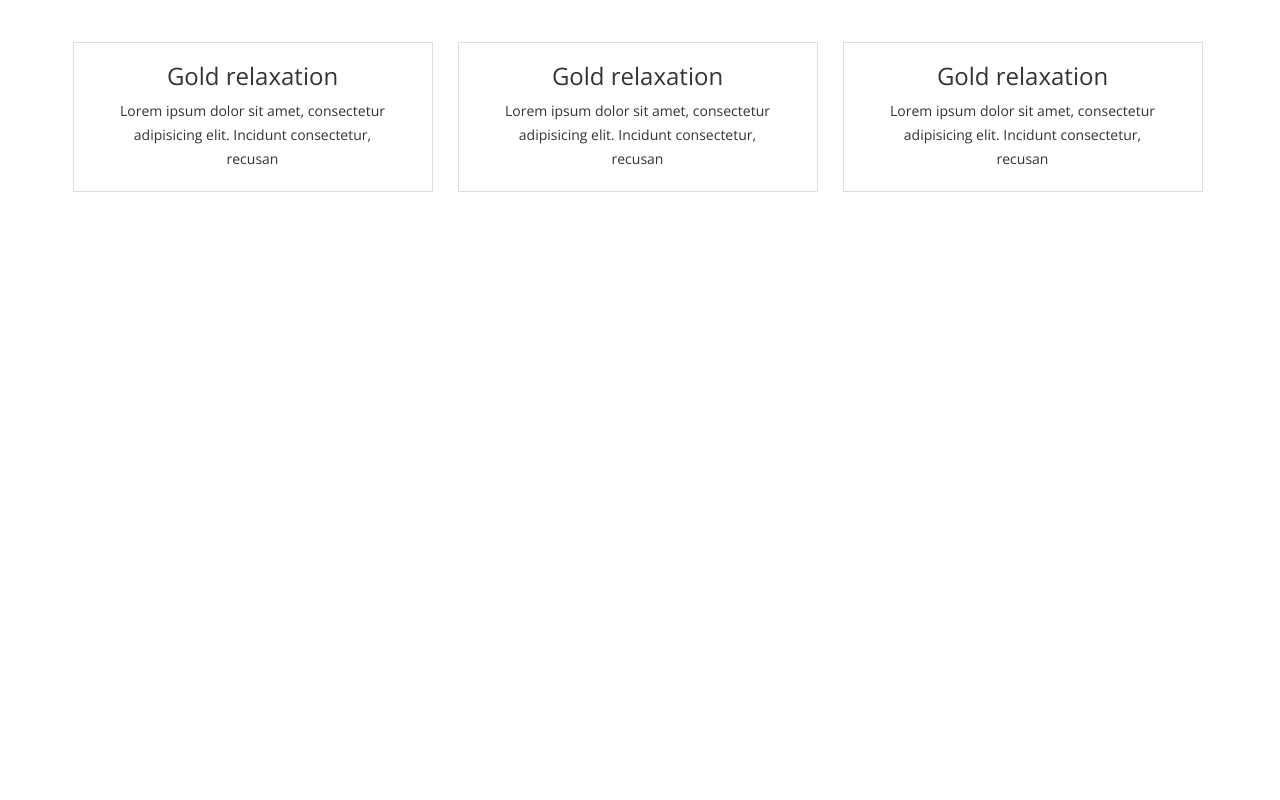
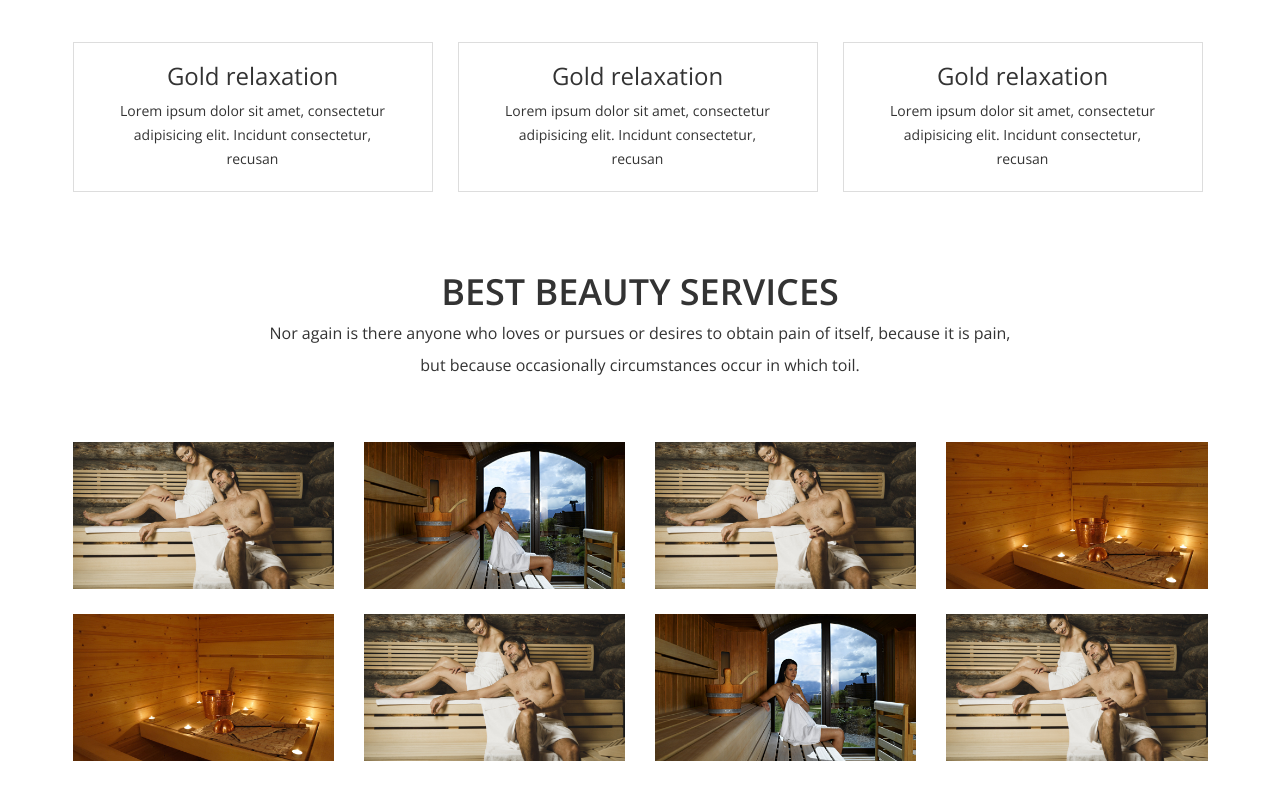
Before and after one commit to adomas000/CentroPirtis, a plain HTML site: page index.html in a window 1280 px wide. Shown: the part 638-1438 px from the top of the page. Drawn offline with nearby package versions, Linux system fonts and the light colour scheme.

Commit message:
animation on gallery in progress

```diff
--- /dev/null
+++ b/css/gallery.css
@@ -0,0 +1,74 @@
+/*aprasymas*/
+#aprasymas div h1{
+    text-align: center;
+    font-weight: 700;
+}
+#aprasymas div p{
+    text-align: center;
+    font-size: 16px;
+        color: #333
+}
+#aprasymas{
+    clear:both;
+    overflow: hidden;
+}
+#aprasymo-cont{
+    margin-top: 80px;
+    margin-bottom: 40px;
+}
+
+
+/*end of aprasymas*/
+
+/*gallery css*/
+.gallery-row div img{
+   max-width: 100%;
+   min-width: 100%;
+
+}
+.gallery-row div{
+    overflow:hidden;
+    margin-top: 25px;
+}
+.gallery-cont{
+    padding-left: 25px;
+    padding-right: 25px;
+}
+.img-prev{
+    transition-duration: 0.5s;
+}
+
+.overlay{
+    transition-duration: 1s;
+    display: none;
+    position: absolute;
+    width:95%;
+    height:100%;
+    top:-25px;
+    left:15px;
+    z-index: 10;
+}
+
+.img-prev:hover > .overlay{
+    display: block;
+    animation-duration: 1s;
+    animation-name: scalingIn;
+    background-color: rgba(0,0,0,0.8);
+}
+
+@keyframes scalingIn{
+    from{
+        transform: scale(0);
+    }
+    to{
+         transform: scale(1);
+    }
+}
+@keyframes scalingOut{
+    from{
+        transform: scale(1);
+    }
+    to{
+         transform: scale(0);
+    }
+}
--- a/index.html
+++ b/index.html
@@ -22,6 +22,7 @@
   	<link rel="stylesheet" href="css/kainos.css">
     <link rel="stylesheet" href="css/slideshow.css">
 		<link rel="stylesheet" href="css/inventorius.css">
+		<link rel="stylesheet" href="css/gallery.css">
 	<!-- end -->
 
 <style>
@@ -149,8 +150,50 @@
 </div>
 
 <!--end of inventorius-->
-<!--=== Kainu lentele ===-->
+<!--galerija (css:gallery)-->
+	<!--Aprasymas galerijos-->
+	<div id="aprasymas">
+		<div class="page_center_content" id="aprasymo-cont">
+			<h1>BEST BEAUTY SERVICES</h1>
+			<p>Nor again is there anyone who loves or pursues or desires to obtain pain of itself, because it is pain,</p>
+			<p>but because occasionally circumstances occur in which toil.</p>
+		</div>
+	</div>
 
+	<div id="gallery">
+			<div class="page_center_content gallery-cont">
+				<div class="row gallery-row" >
+					<div class="col-lg-3 col-sm-6 col-xs-12 img-prev">
+						 <img src="images/foto1.jpg" alt="foto">
+						 <div class="overlay"></div>
+					</div>
+						<div class="col-lg-3 col-sm-6 col-xs-12">
+						 <img src="images/foto5.jpg" alt="foto">
+					</div>
+						<div class="col-lg-3 col-sm-6 col-xs-12">
+						 <img src="images/foto1.jpg" alt="foto">
+					</div>
+						<div class="col-lg-3 col-sm-6 col-xs-12">
+						 <img src="images/foto4.jpg" alt="foto">
+					</div>
+				</div>
+				<div class="row gallery-row">
+					<div class="col-lg-3 col-sm-6 col-xs-12">
+						 <img src="images/foto4.jpg" alt="foto">
+					</div>
+						<div class="col-lg-3 col-sm-6 col-xs-12">
+						 <img src="images/foto1.jpg" alt="foto">
+					</div>
+						<div class="col-lg-3 col-sm-6 col-xs-12">
+						 <img src="images/foto5.jpg" alt="foto">
+					</div>
+						<div class="col-lg-3 col-sm-6 col-xs-12">
+						 <img src="images/foto1.jpg" alt="foto">
+					</div>
+				</div>
+			</div>
+	</div>
+<!--end of galerija-->
 <br>
 	<div id="down">
 		Lorem ipsum dolor sit amet, consectetur adipisicing elit. Provident assumenda repellendus, quaerat cumque saepe dolor amet quos quidem tenetur soluta fugit numquam eveniet voluptate quis vitae, asperiores debitis accusantium nemo.
--- a/js/slideshow.js
+++ b/js/slideshow.js
@@ -107,7 +107,7 @@ function changeSlideNext(currSlide){
     //
 
           currSlide = getSlide();
-          console.log(currSlide);
+
       $(currSlide).fadeOut(1000,function () {
         if(currSlide.nextElementSibling.className != "slide"){
 
```
